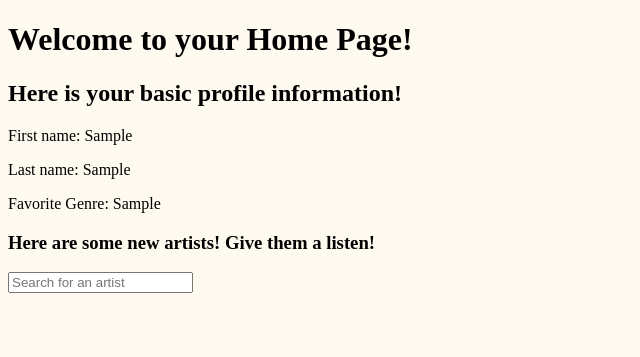
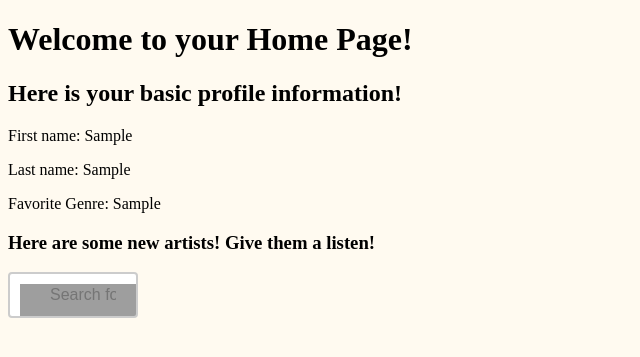
Before and after one commit to Jplummer21/cssi_final, a Python web app: template my-project-1/templates/listener_output.html in a window 1280 px wide. Shown: the top 357 px of the page, without its empty margins (0-640 px from the left). Run offline with Jinja, Linux system fonts and the light colour scheme; the template is opened without the code that fills it: most values are stand-ins (such as "Sample title", 1, 10 or a date in 2020); grey boxes are pictures that could not be loaded.

Commit message:
search with picture

```diff
--- a/my-project-1/stylesheets/listener.css
+++ b/my-project-1/stylesheets/listener.css
@@ -9,7 +9,7 @@ body{
   border-radius: 4px;
   font-size: 16px;
   background-color: white;
-  background-image: url('searchicon.png');
+  background-image: url('search(1).png');
   background-position: 10px 10px;
   background-repeat: no-repeat;
   padding: 12px 20px 12px 40px;
--- a/my-project-1/templates/listener_output.html
+++ b/my-project-1/templates/listener_output.html
@@ -20,7 +20,7 @@
     <h3>Here are some new artists! Give them a listen!</h3>
     <!-- LINKS TO ARTISTS ARE SOMEWHERE HERE -->
     <form>
-      <input type = "text" name = "searchbar" placeholder="Search for an artist">
+      <input type = "text" class = "search" placeholder="Search for an artist">
     </form>
 
   </body>
```
Also changed, not shown: my-project-1/templates/search(1).png (added).
